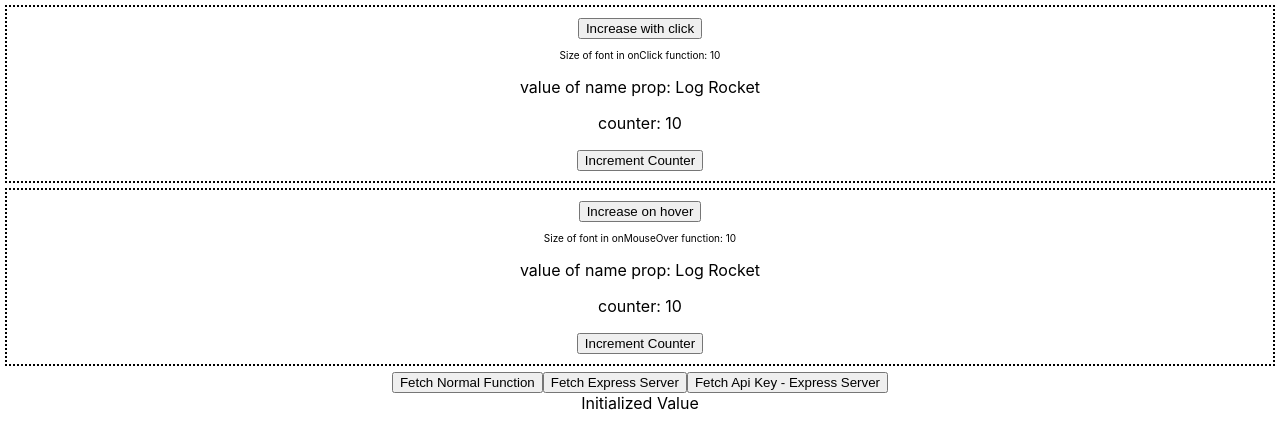
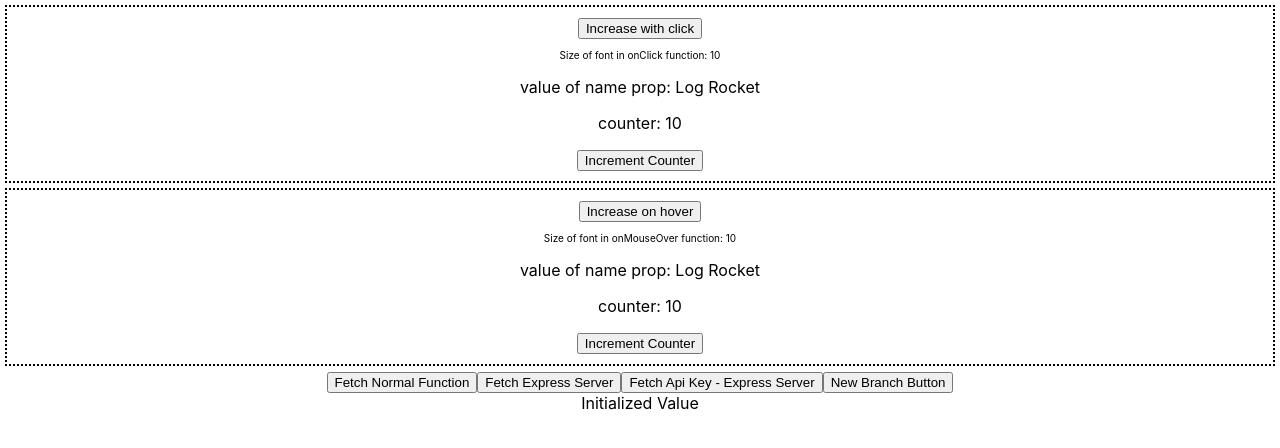
Before and after one commit to vikrantaroraa/react-test-app, a React (Create React App) app: page / in a window 1280 px wide. Shown: the top 448 px of the page. Built offline with nearby package versions, Linux system fonts and the light colour scheme.

Commit message:
feat: added a new env var and a new button to request express server

```diff
--- a/src/components/NetlifyFunctions.tsx
+++ b/src/components/NetlifyFunctions.tsx
@@ -27,6 +27,15 @@ function NetlifyFunctions() {
     console.log("api key from express-server.js:", data);
   };
 
+  const getDataFromNewBranchRoute = async () => {
+    const response = await fetch(
+      "/.netlify/functions/express-server/new-branch-route"
+    );
+    const data = await response.json();
+    setApiResponse(JSON.stringify(data));
+    console.log("api key from express-server.js:", data);
+  };
+
   return (
     <div className={styles["App"]}>
       <button onClick={getData}>Fetch Normal Function</button>
@@ -34,6 +43,7 @@ function NetlifyFunctions() {
       <button onClick={getApiKeyFromExpressServer}>
         Fetch Api Key - Express Server
       </button>
+      <button onClick={getDataFromNewBranchRoute}>New Branch Button</button>
       <div className={styles["response-output"]}>{apiResponse}</div>
     </div>
   );
```
Also changed, not shown: 2 other files (tests, documents, lock files or other folders).
